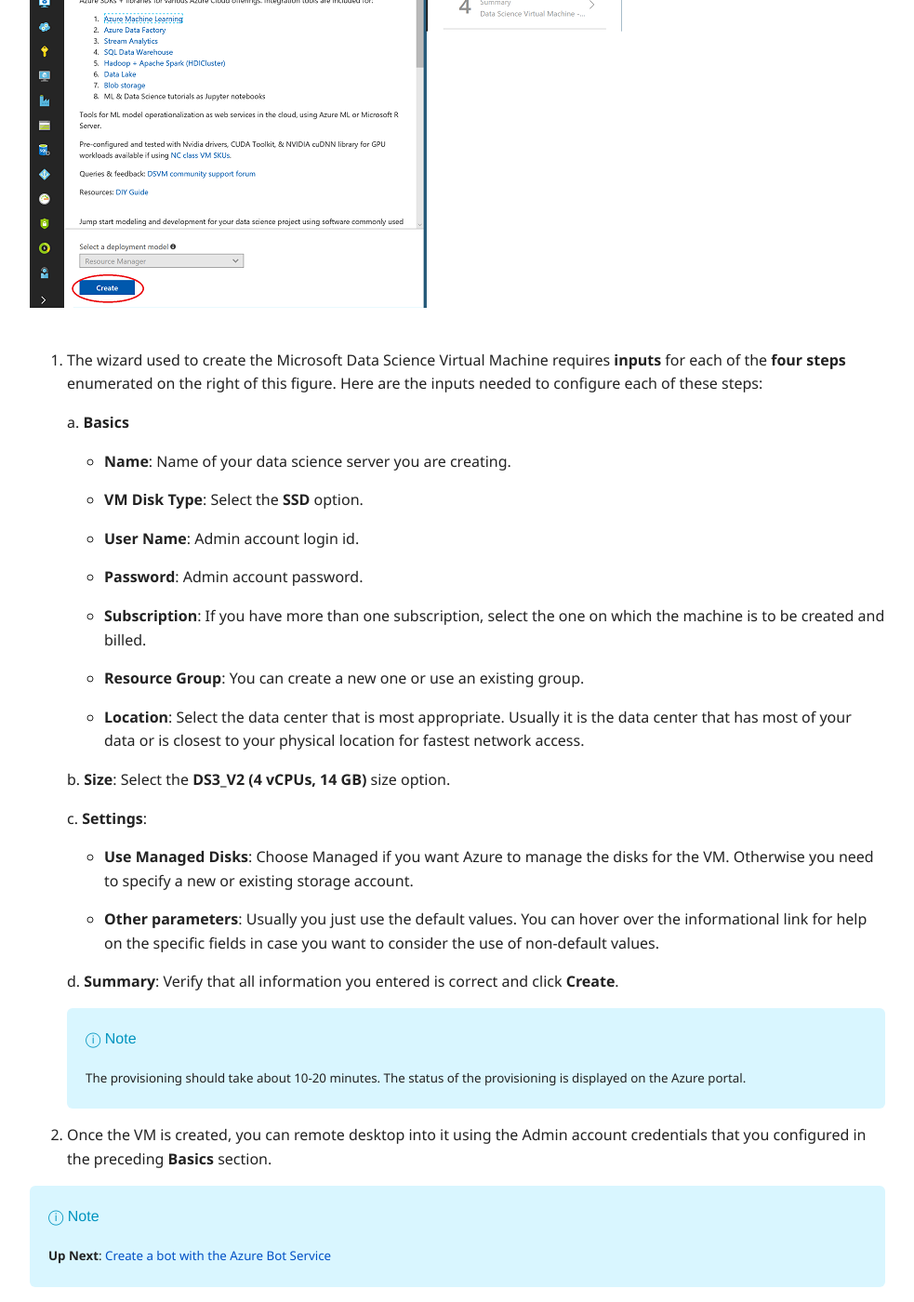
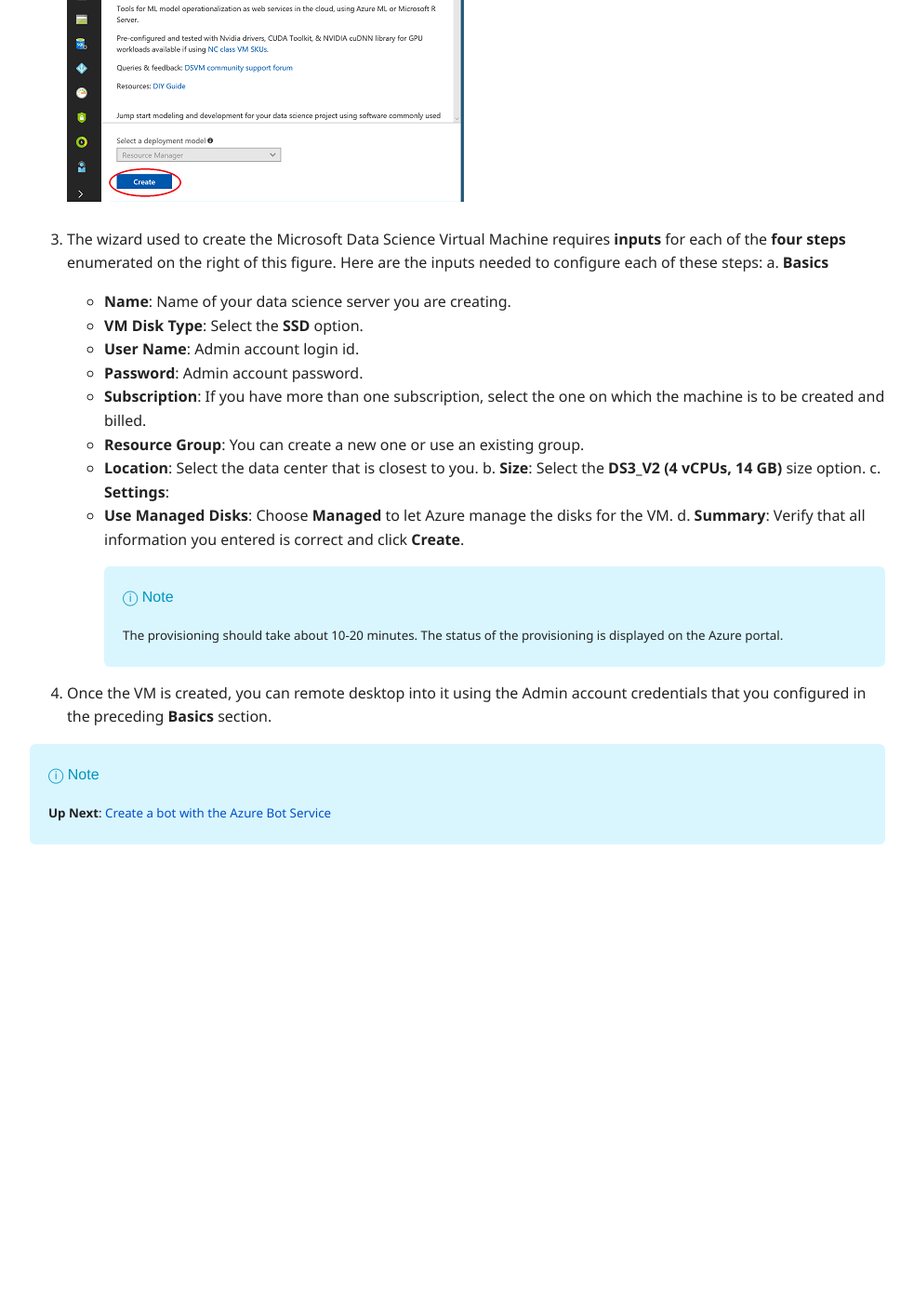
Before and after one commit to scook-valorem/bot-in-a-day, a Jekyll site: the page built from setup.md, in a window 1280 px wide and 1400 px high, scrolled down 1547 px. Shown: the whole window at 93% size, without its empty margins (243-1226 px from the left). Built offline with Jekyll 4.4.1, drawn with Linux system fonts in a browser that asks for light colours; nearby versions of some CDN libraries; after the commit the page ends 2471 px from its top, so only the background shows below that.

Commit message:
Update setup.md

```diff
--- a/setup.md
+++ b/setup.md
@@ -13,15 +13,10 @@
 We must obtain a Microsoft Account that we will use with our new Azure subscription. If you already have a Microsoft Account, you can skip this section.
 
 1. In your browser, navigate to <https://account.microsoft.com/account>.
-
 1. Click the **Sign In With Microsoft** button.
-
 1. In the sign-in form, locate and click the **No account? Create one!** link.
-
 1. If you already have an e-mail address, you can use your existing e-mail address with the signup form. If you do not have an e-mail address (or you wish to use an anonymous e-mail), you can click the **Get a new e-mail address** link.
-
   > You may need to verify your identity using an automated SMS message.
-
 1. Once the signup form is completed, you will have a new Microsoft Account associated with a new or existing e-mail address.
 
 ### Create a new Azure Subscription
@@ -29,11 +24,8 @@
 The Azure free account offers $200 in credit to use on any Azure products for 30 days.
 
 1. In your browser, navigate to <https://azure.microsoft.com/en-us/free/>.
-
 1. Click the **Start free** button.
-
 1. Complete the account signup form. You will be prompted to verify your identity using both a valid credit card and SMS message.
-
   > Your credit card information is used for identity verification, but you will not be charged until you choose to upgrade.
 
 ### Create a new Data Science Virtual Machine
@@ -41,41 +33,22 @@
 The Microsoft Data Science Virtual Machine is a Windows Azure virtual machine (VM) image pre-installed and configured with several popular tools that are commonly used for data analytics and machine learning. We will use the **Data Science Virtual Machine** for the remaining exercises today.
 
 1. Navigate to the virtual machine listing on the [Azure Portal](https://portal.azure.com/#create/microsoft-ads.windows-data-science-vmwindows2016).
-
 1. Select the **Create** button at the bottom to be taken into a wizard.
-
   ![configure-data-science-vm](./media/configure-data-science-virtual-machine.png)
-
 1. The wizard used to create the Microsoft Data Science Virtual Machine requires **inputs** for each of the **four steps** enumerated on the right of this figure. Here are the inputs needed to configure each of these steps:
-
    a. **Basics**
-
       - **Name**: Name of your data science server you are creating.
-
       - **VM Disk Type**: Select the **SSD** option.
-
       - **User Name**: Admin account login id.
-
       - **Password**: Admin account password.
-
       - **Subscription**: If you have more than one subscription, select the one on which the machine is to be created and billed.
-
       - **Resource Group**: You can create a new one or use an existing group.
-
-      - **Location**: Select the data center that is most appropriate. Usually it is the data center that has most of your data or is closest to your physical location for fastest network access.
-
+      - **Location**: Select the data center that is closest to you.
    b. **Size**: Select the **DS3_V2 (4 vCPUs, 14 GB)** size option.
-
    c. **Settings**:
-
-      - **Use Managed Disks**: Choose Managed if you want Azure to manage the disks for the VM.  Otherwise you need to specify a new or existing storage account.
-
-      - **Other parameters**: Usually you just use the default values. You can hover over the informational link for help on the specific fields in case you want to consider the use of non-default values.
-
+      - **Use Managed Disks**: Choose **Managed** to let Azure manage the disks for the VM.
    d. **Summary**: Verify that all information you entered is correct and click **Create**.
-
     > The provisioning should take about 10-20 minutes. The status of the provisioning is displayed on the Azure portal.
-
 1. Once the VM is created, you can remote desktop into it using the Admin account credentials that you configured in the preceding **Basics** section.
 
 > **Up Next**: [Create a bot with the Azure Bot Service](bot.html)
```
